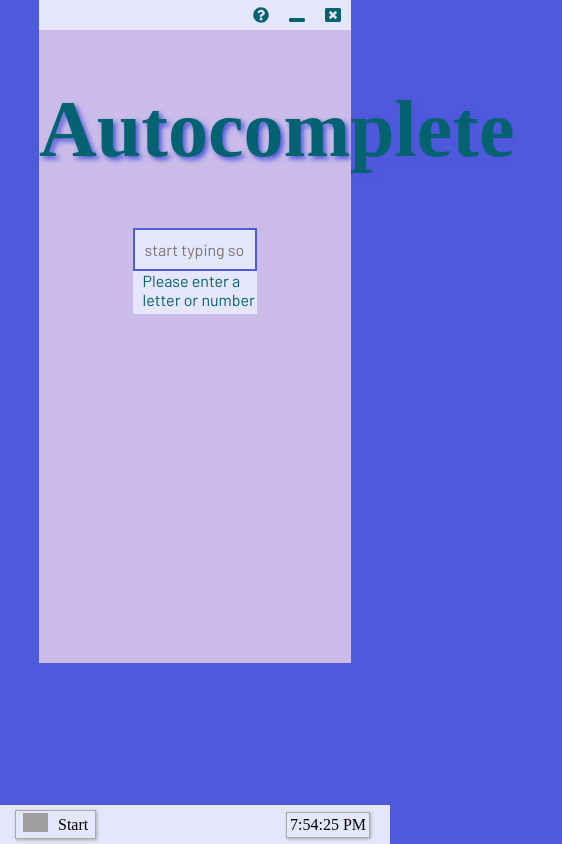
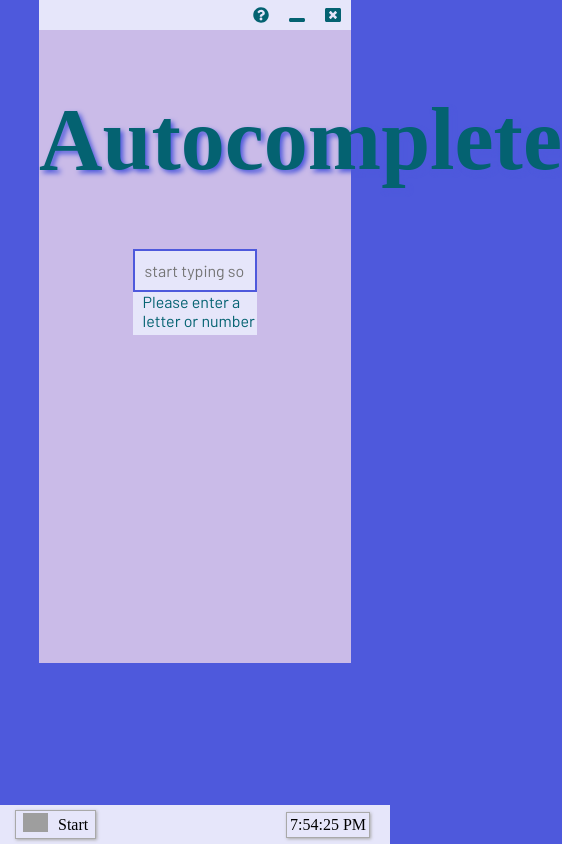
Before and after one commit to scrabblegenies/autocomplete, a React (Create React App) app: page / in a window 390 px wide. Shown: the whole page, 562 px wide, since content can reach past the window. Built offline with nearby package versions, Linux system fonts and the light colour scheme; grey boxes are pictures that could not be loaded; a web font is replaced by a local one.

Commit message:
need to adjust vh but it's view at 320px mobile

```diff
--- a/src/App.css
+++ b/src/App.css
@@ -98,7 +98,7 @@ path {
 h1 {
   font-family: 'Nova Flat', cursive;
   color: #046271;
-  font-size: 80px;
+  font-size: 5.5rem;
   text-shadow: 3px 3px 5px #4e59dc;
 }
 
@@ -152,3 +152,19 @@ img {
     text-align: center;
     padding: 3px;
 }
+
+
+@media (max-width: 320px) {
+  h1 {
+    font-size: 2rem;
+  }
+
+  .inputsContainer {
+    width: 80%;
+  }
+
+  .searchEngine {
+    height: 60vh;
+  }
+
+}
```
